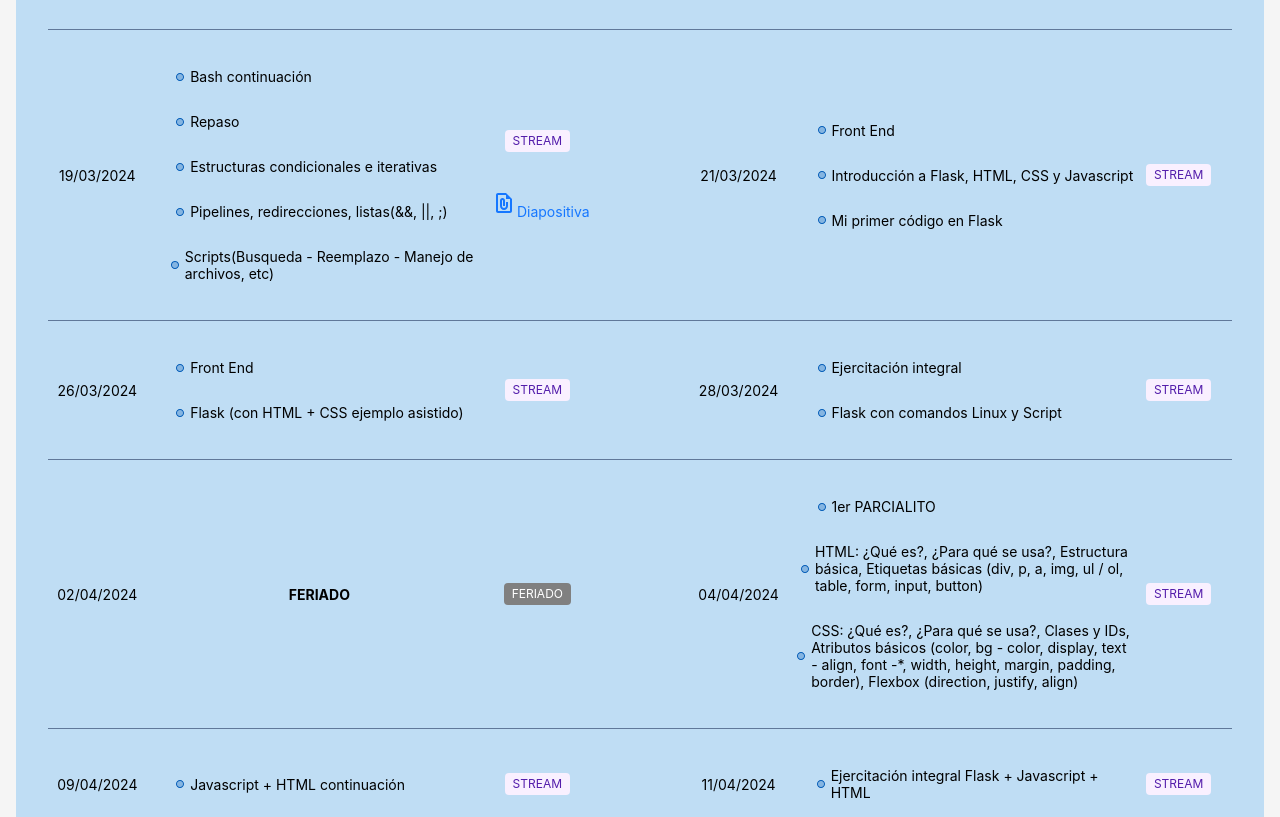
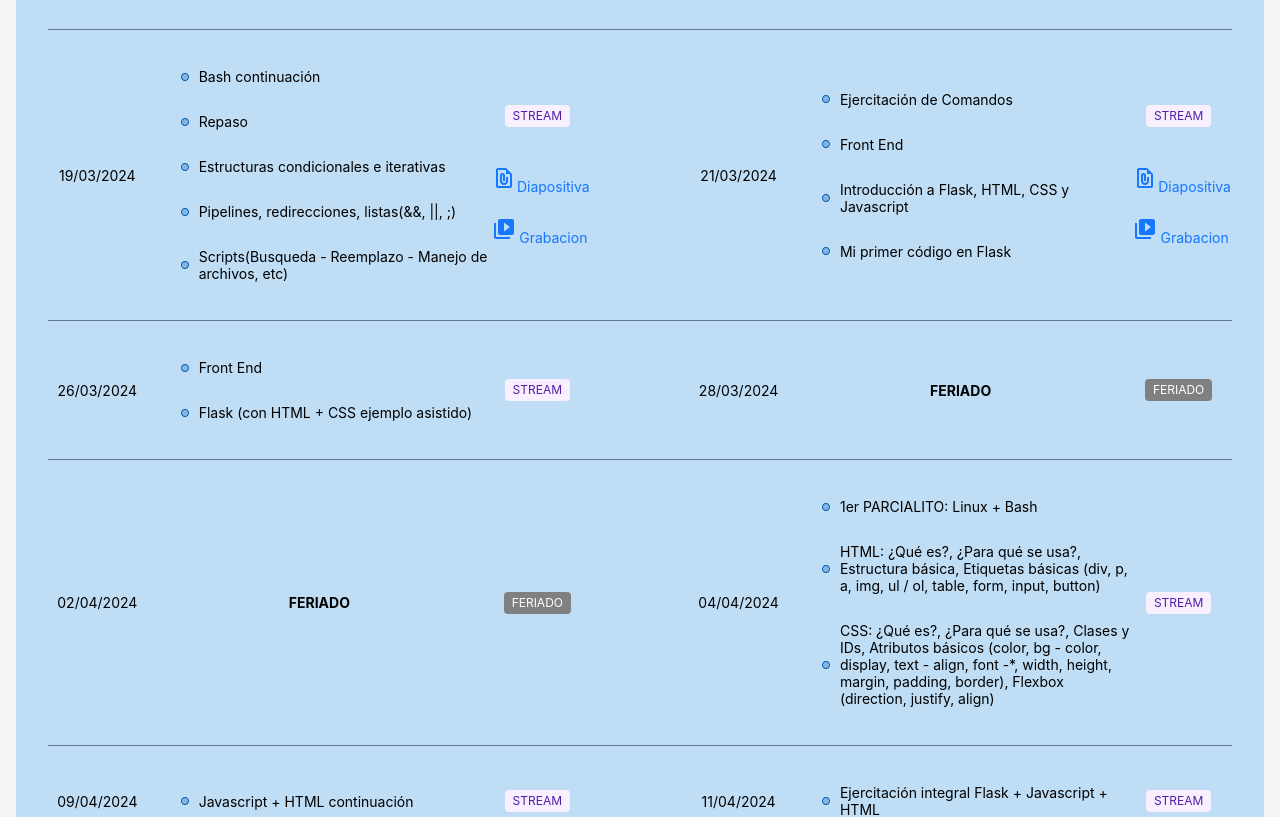
Before and after one commit to gcc-cdimatteo/gcc-cdimatteo.github.io, a Next.js app: page /calendario in a window 1280 px wide. Shown: the part 500-1317 px from the top of the page. Built offline with nearby package versions, Linux system fonts and the light colour scheme; a web font is replaced by a local one.

Commit message:
actualizo calendario, pongo temario de parcialitos, cambio el aula y agrego aclaraciones a la cursada

```diff
--- a/app/calendario/page.tsx
+++ b/app/calendario/page.tsx
@@ -36,6 +36,8 @@ export default function Page() {
         );
       })}
     </Row>
+
+    <p>actualizado al 23/03/2024</p>
   </>;
 
   return (
--- a/app/page.tsx
+++ b/app/page.tsx
@@ -18,7 +18,7 @@ export default function Page() {
         <h4>Información General</h4>
         <p>Las clases se desarrollan los días martes y jueves de 18 a 21 hs.</p>
         <p>La modalidad será de tipo <b>híbrida</b>: <u>las clases se dictarán presencialmente con la posibilidad de asistir a ellas de forma virtual por streaming</u>.</p>
-        <p>Aquellos que quieran asistir a las clases de forma presencial, los esperamos en el <u>aula 500 los días martes</u>, y en el <u>aula 400 los días jueves</u>.</p>
+        <p>Aquellos que quieran asistir a las clases de forma presencial, los esperamos en el <u>aula 200 los días martes y jueves</u>.</p>
         <p>Quienes asistan de forma virtual, los esperamos
           <Link
             target="_blank"
--- a/app/ui/calendario/rows-details.tsx
+++ b/app/ui/calendario/rows-details.tsx
@@ -1,4 +1,3 @@
-import { ReactElement } from "react";
 import ModalidadStream from "./modalidad-stream";
 import ModalidadPresencial from "./modalidad-presencial";
 import ModalidadFeriado from "./modalidad-feriado";
@@ -8,7 +7,7 @@ const clases_diapositivas = [
     "https://docs.google.com/presentation/d/1zrOqeeOyucCVuej2t1nmGFft-xQNBhLMuiJnTSVQnwQ/edit?usp=drive_link",
     "https://docs.google.com/presentation/d/1Svufb4eW9yXK3wyeklDMO6ddB6vzU_uhGUsZMMkJlKQ/edit?usp=share_link",
     "https://docs.google.com/presentation/d/1mvGP6vZh2aLd8voOdUd-X0PQX4fiiIc9XhVkwQGmTSc/edit?usp=share_link",
-    "",
+    "https://docs.google.com/presentation/d/1j7FlHrVbBDnzxMikSDkcjCAOSc7WgAPnD1CUa_wBEDc/edit?usp=drive_link",
     "",
     "",
     "",
@@ -48,8 +47,8 @@ const clases_diapositivas = [
 const clases_grabaciones = {
     clase_00: "https://www.youtube.com/watch?v=VqZ77FKwxHI",
     clase_01: "https://youtu.be/w9D47I3LBKE?si=AWE1DxWp3uOmnWXu",
-    clase_02: "",
-    clase_03: "",
+    clase_02: "https://youtu.be/acV-1Fbj6TA?si=BtbDmPT9GQBu9J4l",
+    clase_03: "https://youtu.be/sh_lNY15JWQ?si=Gekk5KgAQHX1GTT-",
     clase_04: "",
     clase_05: "",
     clase_06: "",
@@ -120,6 +119,7 @@ export const calendar_rows_details = [
         teorica_grabacion: clases_grabaciones.clase_02,
         practica_fecha: "21/03/2024",
         practica_temas: [
+            'Ejercitación de Comandos',
             'Front End',
             'Introducción a Flask, HTML, CSS y Javascript',
             'Mi primer código en Flask',
@@ -139,12 +139,9 @@ export const calendar_rows_details = [
         teorica_modalidad: (<><ModalidadStream /></>),
         teorica_grabacion: clases_grabaciones.clase_04,
         practica_fecha: "28/03/2024",
-        practica_temas: [
-            'Ejercitación integral',
-            'Flask con comandos Linux y Script'
-        ],
+        practica_temas: ['FERIADO'],
         practica_diapositiva: clases_diapositivas[5],
-        practica_modalidad: (<><ModalidadStream /></>),
+        practica_modalidad: (<><ModalidadFeriado /></>),
         practica_grabacion: clases_grabaciones.clase_05
     },
     {
@@ -156,7 +153,7 @@ export const calendar_rows_details = [
         teorica_grabacion: clases_grabaciones.clase_06,
         practica_fecha: "04/04/2024",
         practica_temas: [
-            '1er PARCIALITO',
+            '1er PARCIALITO: Linux + Bash',
             'HTML: ¿Qué es?, ¿Para qué se usa?, Estructura básica, Etiquetas básicas (div, p, a, img, ul / ol, table, form, input, button)',
             'CSS: ¿Qué es?, ¿Para qué se usa?, Clases y IDs, Atributos básicos (color, bg - color, display, text - align, font -*, width, height, margin, padding, border), Flexbox (direction, justify, align)',
         ],
@@ -188,7 +185,7 @@ export const calendar_rows_details = [
         teorica_grabacion: clases_grabaciones.clase_10,
         practica_fecha: "18/04/2024",
         practica_temas: [
-            '2do PARCIALITO',
+            '2do PARCIALITO: HTML, Javascript, CSSm Flask',
             'Depuración (debugging)',
             'Ejercitación Debugging + TDD'
         ],
--- a/app/ui/list-item.tsx
+++ b/app/ui/list-item.tsx
@@ -5,11 +5,11 @@ import { ReactElement } from "react";
 
 export default function ListItem({ icon, text }: { icon: ReactElement, text: ReactElement }) {
     return (
-        <Box display={'flex'} alignItems={'center'} alignContent={'center'} gridRow={1} >
-            <Tab />
-            {icon}
-            <Space />
+        <Box display={'flex'} alignItems={'center'} alignContent={'center'} gridRow={1} marginLeft={4}>
+            {/* <Tab /> */}
+            <Box marginRight={1} display={'flex'} alignItems={'center'}>{icon}</Box>
+            {/* <Space /> */}
             {text}
-        </Box>
+        </Box >
     );
 }
--- a/app/ui/teacher.tsx
+++ b/app/ui/teacher.tsx
@@ -1,6 +1,7 @@
 import { ReactElement } from "react";
 import Tab from "./tab";
 import { Box } from "@mui/material";
+import ListItem from "./list-item";
 
 export default function ({ icon, name }: { icon: ReactElement, name: ReactElement }) {
     return (
```
Also changed, not shown: app/cursada/page.tsx (+10 -2 lines).
